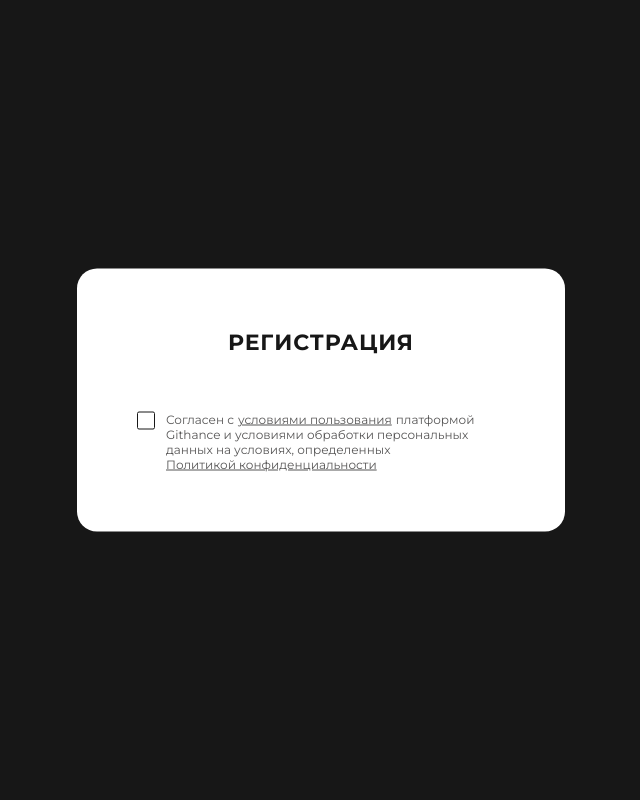
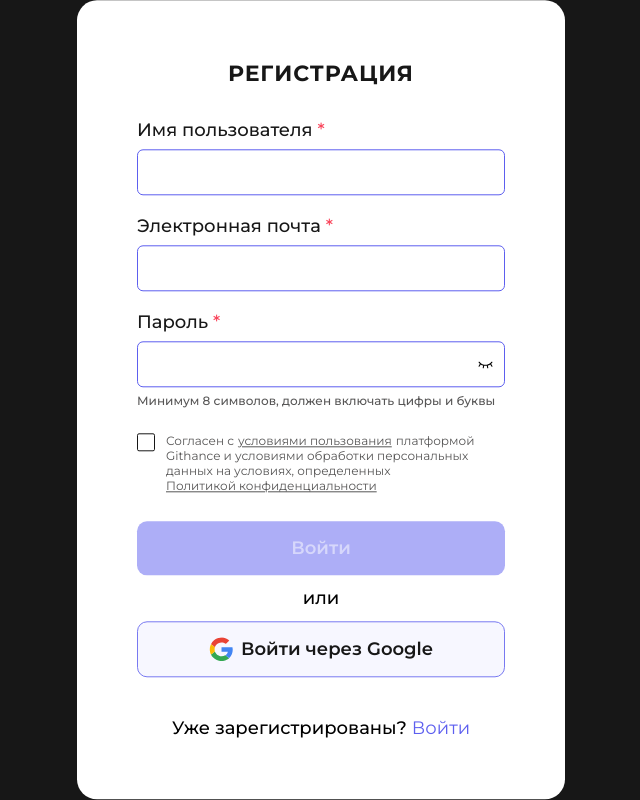
Before and after one commit to Githance/frontend, a React (Create React App) app: page /registration in a window 1280 px wide. Shown: the whole page, without its empty margins (319-959 px from the left). Built offline with nearby package versions, Linux system fonts and the light colour scheme.

Commit message:
feat: доделать верстку формы регистрации

```diff
--- a/src/components/input-label/input-label.jsx
+++ b/src/components/input-label/input-label.jsx
@@ -3,18 +3,18 @@ import PropTypes from "prop-types";
 import cn from "classnames";
 import style from "./input-label.module.css";
 
-function InputLabel({ label, htmlFor, className, required }) {
+function InputLabel({ children, htmlFor, className, required }) {
   return (
-    label && (
+    children && (
       <label htmlFor={htmlFor} className={cn(style.label, className)}>
-        {label} {required && <span className={style.tag}>*</span>}
+        {children} {required && <span className={style.tag}>*</span>}
       </label>
     )
   );
 }
 
 InputLabel.propTypes = {
-  label: PropTypes.string.isRequired,
+  children: PropTypes.string.isRequired,
   htmlFor: PropTypes.string.isRequired,
   className: PropTypes.string,
   required: PropTypes.bool,
--- /dev/null
+++ b/src/components/input-text/input-text.jsx
@@ -0,0 +1,15 @@
+/* eslint-disable react/require-default-props */
+import PropTypes from "prop-types";
+import cn from "classnames";
+import style from "./input-text.module.css";
+
+function InputText({ children, className }) {
+  return <p className={cn(style.text, className)}>{children}</p>;
+}
+
+InputText.propTypes = {
+  children: PropTypes.string.isRequired,
+  className: PropTypes.string,
+};
+
+export default InputText;
--- /dev/null
+++ b/src/components/input-text/input-text.module.css
@@ -0,0 +1,8 @@
+.text {
+  margin: 0;
+  display: inline-block;
+  font-weight: 500;
+  font-size: 12px;
+  line-height: 15px;
+  color: var(--text-color-grey);
+}
--- a/src/pages/authentication-page/authentication-page.jsx
+++ b/src/pages/authentication-page/authentication-page.jsx
@@ -32,37 +32,23 @@ function AuthenticationPage() {
       >
         <FormTitle className={style.title}>Вход</FormTitle>
         <fieldset className={style.fieldset}>
-          <InputLabel
-            label="Электронная почта"
-            htmlFor="email"
-            className={style.label}
-            required
-          ></InputLabel>
+          <InputLabel htmlFor="email" required>
+            Электронная почта
+          </InputLabel>
           <EmailInput className={style.input} htmlFor="email" />
-          {false && (
-            <InputErrorText className={style.error}>
-              Validation text
-            </InputErrorText>
-          )}
+          {false && <InputErrorText>Validation text</InputErrorText>}
         </fieldset>
         <fieldset className={style.fieldset}>
           <div className={style.container__password}>
-            <InputLabel
-              label="Пароль"
-              htmlFor="password"
-              className={style.label}
-              required
-            ></InputLabel>
+            <InputLabel htmlFor="password" required>
+              Пароль
+            </InputLabel>
             <Link className={style.link} to="/registration">
               Забыли пароль?
             </Link>
           </div>
           <PasswordInput className={style.input} htmlFor="password" />
-          {false && (
-            <InputErrorText className={style.error}>
-              Validation text
-            </InputErrorText>
-          )}
+          {false && <InputErrorText>Validation text</InputErrorText>}
         </fieldset>
         <fieldset className={cn(style.fieldset, style.container__buttons)}>
           <Button
--- a/src/pages/authentication-page/authentication-page.module.css
+++ b/src/pages/authentication-page/authentication-page.module.css
@@ -57,20 +57,6 @@
 
 .link:active {
   color: var(--bg-color-button-pressed);
-}
-
-.container__text {
-  margin-top: 40px;
-  display: flex;
-  justify-content: center;
-}
-
-.text {
-  margin: 0;
-  display: inline-block;
-  font-weight: 500;
-  font-size: 18px;
-  line-height: 22px;
 }
 
 .container__buttons {
@@ -137,3 +123,17 @@
 .button__google:active {
   background-color: var(--bg-color-g-button-normal);
 }
+
+.container__text {
+  margin-top: 40px;
+  display: flex;
+  justify-content: center;
+}
+
+.text {
+  margin: 0;
+  display: inline-block;
+  font-weight: 500;
+  font-size: 18px;
+  line-height: 22px;
+}
--- a/src/pages/registration-page/registration-page.jsx
+++ b/src/pages/registration-page/registration-page.jsx
@@ -7,9 +7,11 @@ import cn from "classnames";
 import Form from "../../components/form/form";
 import FormTitle from "../../components/form-title/form-title";
 import InputLabel from "../../components/input-label/input-label";
+import TextInput from "../../components/text-input/text-input";
 import EmailInput from "../../components/email-input/email-input";
 import PasswordInput from "../../components/password-input/password-input";
 import InputErrorText from "../../components/input-error-text/input-error-text";
+import InputText from "../../components/input-text/input-text";
 import Button from "../../components/button/button";
 import CheckBox from "../../components/checkbox/checkbox";
 import style from "./registration-page.module.css";
@@ -36,8 +38,33 @@ function RegistrationPage() {
         className={style.form}
       >
         <FormTitle className={style.title}>Регистрация</FormTitle>
-        <fieldset className={style.fieldset}></fieldset>
-
+        <fieldset className={style.fieldset}>
+          <InputLabel htmlFor="user" className={style.label} required>
+            Имя пользователя
+          </InputLabel>
+          <TextInput className={style.input} htmlFor="user" />
+          {false && <InputErrorText>Validation text</InputErrorText>}
+        </fieldset>
+        <fieldset className={cn(style.fieldset, style.container__email)}>
+          <InputLabel htmlFor="email" required>
+            Электронная почта
+          </InputLabel>
+          <EmailInput className={style.input} htmlFor="email" />
+          {false && <InputErrorText>Validation text</InputErrorText>}
+        </fieldset>
+        <fieldset className={cn(style.fieldset, style.container__password)}>
+          <InputLabel htmlFor="password" required>
+            Пароль
+          </InputLabel>
+          <PasswordInput className={style.input} htmlFor="password" />
+          {false ? (
+            <InputErrorText>Validation text</InputErrorText>
+          ) : (
+            <InputText>
+              Минимум 8 символов, должен включать цифры и буквы
+            </InputText>
+          )}
+        </fieldset>
         <div className={style.agreement}>
           <CheckBox register={register} />
           <p className={style.agreement__text}>
@@ -52,6 +79,31 @@ function RegistrationPage() {
             </a>
           </p>
         </div>
+        <fieldset className={cn(style.fieldset, style.container__buttons)}>
+          <Button
+            className={`${style.button} ${
+              isValid ? style.button__main : style.button__main_noValid
+            }`}
+            type="submit"
+            isValid={isValid}
+          >
+            Войти
+          </Button>
+          <p className={style.text}>или</p>
+          <Button
+            className={cn(style.button, style.button__google)}
+            type="submit"
+          >
+            <span className={style.icon}></span>
+            Войти через Google
+          </Button>
+        </fieldset>
+        <div className={style.container__text}>
+          <p className={style.text}>Уже зарегистрированы? </p>
+          <Link className={style.link} to="/authentication">
+            Войти
+          </Link>
+        </div>
       </Form>
     </div>
   );
--- a/src/pages/registration-page/registration-page.module.css
+++ b/src/pages/registration-page/registration-page.module.css
@@ -30,6 +30,28 @@
   border: none;
 }
 
+.container__email {
+  margin-top: 16px;
+}
+
+.container__password {
+  margin-top: 16px;
+}
+
+.input {
+  margin-top: 8px;
+  margin-bottom: 4px;
+}
+
+.container__buttons {
+  padding-top: 28px;
+  box-sizing: border-box;
+  display: flex;
+  flex-direction: column;
+  align-items: center;
+  gap: 12px;
+}
+
 .button {
   width: 100%;
   min-width: 300px;
@@ -37,7 +59,6 @@
   justify-content: center;
   align-items: center;
   border-radius: 10px;
-  margin: 32px 0 12px;
   padding: 16px 0;
 }
 
@@ -73,7 +94,6 @@
 }
 
 .button__google {
-  margin-top: 12px;
   padding: 15px 0;
   border: 1px solid var(--border-color-g-button);
   background-color: var(--bg-color-g-button-normal);
@@ -103,9 +123,12 @@
 }
 
 .link {
+  margin-left: 5px;
+  font-weight: 400;
+  font-size: 18px;
+  line-height: 22px;
   display: inline-block;
-  margin-left: 5px;
-  text-decoration: underline;
+  text-decoration: none;
   color: var(--bg-color-button-normal);
 }
 
```
